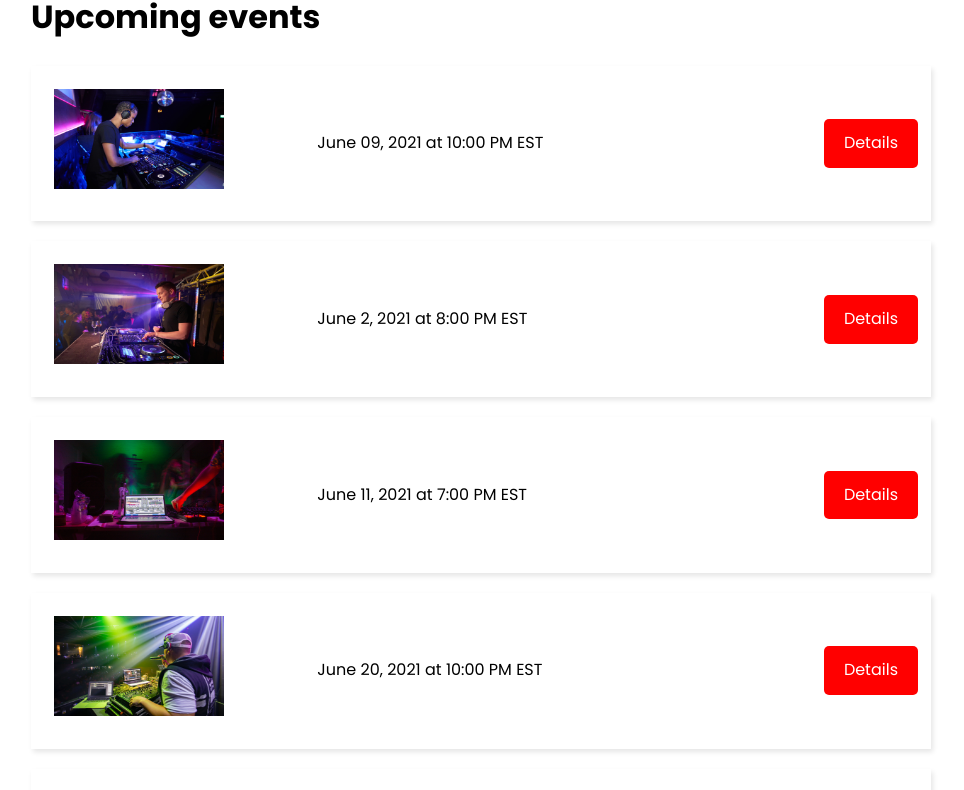
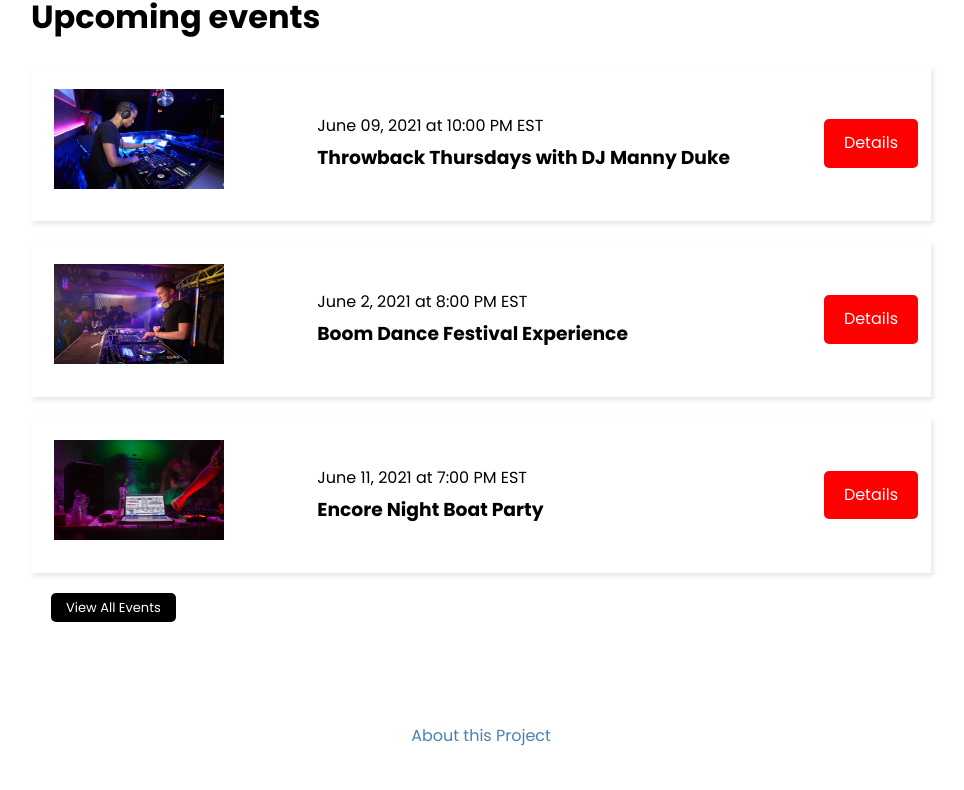
Before and after one commit to adamaslan/api-fun3, a Next.js app: page / in a window 1280 px wide. Shown: the part 432-1222 px from the top of the page, without its empty margins (159-1123 px from the left). Built offline with nearby package versions, Linux system fonts and the light colour scheme; no server answers.

Commit message:
getstaticprops

```diff
--- a/components/EventItem.js
+++ b/components/EventItem.js
@@ -16,7 +16,7 @@
         <span>
           {evt.date} at {evt.time}
         </span>
-        <h3>{evt.namne}</h3>
+        <h3>{evt.name}</h3>
       </div>
       <div className={styles.link}>
         <Link href={`/events/${evt.slug}`}>
--- a/pages/index.js
+++ b/pages/index.js
@@ -1,3 +1,4 @@
+import Link from "next/link";
 import Layout from "../components/Layout";
 import { API_URL } from "@/config/index";
 import EventItem from "@/components/EventItem";
@@ -11,6 +12,12 @@
       {events.map((evt) => (
         <EventItem key={evt.id} evt={evt} />
       ))}
+
+      {events.length > 0 && (
+        <Link href="/events">
+          <a className="btn-secondary">View All Events</a>
+        </Link>
+      )}
     </Layout>
   );
 }
@@ -20,7 +27,7 @@
   const events = await res.json();
 
   return {
-    props: { events },
+    props: { events: events.slice(0, 3) },
     revalidate: 1,
   };
 }
```
Also changed, not shown: pages/events/index.js (+23 -4 lines).
